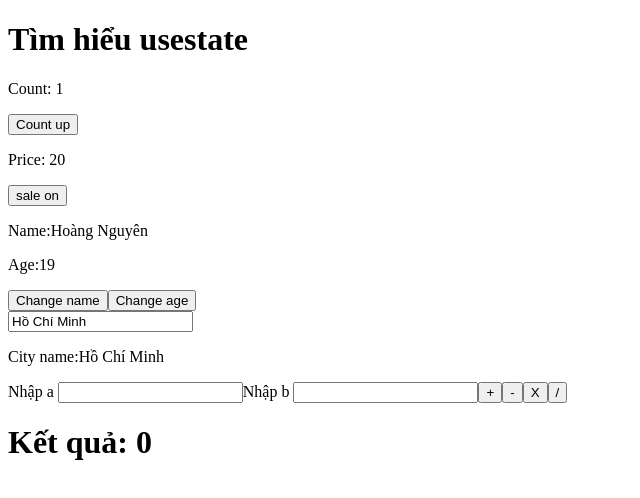
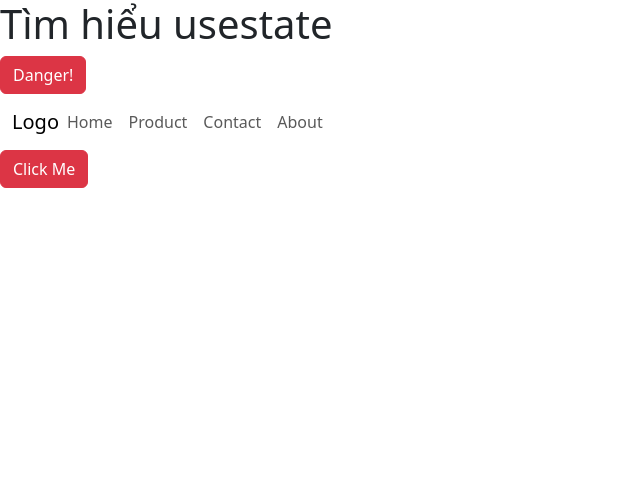
Before and after one commit to ngoctan1234/buoi3, a React (Create React App) app: page / in a window 1280 px wide. Shown: the top 498 px of the page, without its empty margins (0-640 px from the left). Built offline with nearby package versions, Linux system fonts and the light colour scheme.

Commit message:
tim hieu reactstrap

```diff
--- a/package.json
+++ b/package.json
@@ -6,9 +6,11 @@
     "@testing-library/jest-dom": "^5.17.0",
     "@testing-library/react": "^13.4.0",
     "@testing-library/user-event": "^13.5.0",
+    "bootstrap": "^5.3.3",
     "react": "^18.2.0",
     "react-dom": "^18.2.0",
     "react-scripts": "5.0.1",
+    "reactstrap": "^9.2.2",
     "web-vitals": "^2.1.4"
   },
   "scripts": {
--- a/src/App.js
+++ b/src/App.js
@@ -4,16 +4,13 @@ import Hook2 from './components/Hook2';
 import Hook3 from './components/Hook3';
 import Hook4 from './components/Hook4';
 import Hook5 from './components/Hook5';
+import Hook6 from './components/Hook6';
 
 const App = () => {
     return (
         <div>
             <h1>Tìm hiểu usestate</h1>
-            <Hook1 />
-            <Hook2 />
-            <Hook3 />
-            <Hook4 />
-            <Hook5 />
+            <Hook6 />
           </div>
     )
 }
--- /dev/null
+++ b/src/components/Hook6.js
@@ -0,0 +1,85 @@
+import React, { useState } from 'react';
+import { Button, Collapse, Form, FormGroup, Input, Label, Modal, ModalBody, ModalFooter, ModalHeader, Nav, NavItem, NavLink, Navbar, NavbarBrand, NavbarToggler } from 'reactstrap';
+const Hook6 = () => {
+    const [modal, setModal] = useState(false);
+
+    const toggle = () => setModal(!modal);
+    const [collapsed, setCollapsed] = useState(true);
+
+    const toggleNavbar = () => setCollapsed(!collapsed);
+    return (
+        <div>
+            <Button color="danger">Danger!</Button>
+            <Navbar color="faded" light expand="sm">
+                <NavbarBrand href="/" className="me-auto">
+                    Logo
+                </NavbarBrand>
+                <NavbarToggler onClick={toggleNavbar} className="me-2" />
+                <Collapse isOpen={!collapsed} navbar>
+                    <Nav navbar>
+                        <NavItem>
+                            <NavLink href="/components/">Home</NavLink>
+                        </NavItem>
+                        <NavItem>
+                            <NavLink href="https://github.com/reactstrap/reactstrap">
+                                Product
+                            </NavLink>
+                        </NavItem>
+                        <NavItem>
+                            <NavLink href="https://github.com/reactstrap/reactstrap">
+                                Contact
+                            </NavLink>
+                        </NavItem>
+                        <NavItem>
+                            <NavLink href="https://github.com/reactstrap/reactstrap">
+                                About
+                            </NavLink>
+                        </NavItem>
+                    </Nav>
+                </Collapse>
+            </Navbar>
+            <div>
+                <Button color="danger" onClick={toggle}>
+                    Click Me
+                </Button>
+                <Modal isOpen={modal} toggle={toggle} >
+                    <ModalHeader toggle={toggle}>Thông tin khách hàng</ModalHeader>
+                    <ModalBody>
+                        <Form>
+                            <FormGroup>
+                                <Label for="exampleEmail" hidden>Nhập tên </Label>
+                                <Input
+                                    id="exampleEmail"
+                                    name="email"
+                                    placeholder="Nhập tên"
+                                    type="email"
+                                />
+                            </FormGroup>
+                            <FormGroup>
+                                <Label for="exampleEmail" hidden>Nhập sdt </Label>
+                                <Input
+                                    id="exampleEmail"
+                                    name="email"
+                                    placeholder="Nhập sdt"
+                                    type="email"
+                                />
+                            </FormGroup>
+
+
+                        </Form>
+                    </ModalBody>
+                    <ModalFooter>
+                        <Button color="primary" onClick={toggle}>
+                            Mua ngay
+                        </Button>{' '}
+                        <Button color="secondary" onClick={toggle}>
+                            Cancel
+                        </Button>
+                    </ModalFooter>
+                </Modal>
+            </div>
+        </div>
+    );
+}
+
+export default Hook6;
--- a/src/index.js
+++ b/src/index.js
@@ -1,7 +1,7 @@
 import React from 'react';
 import ReactDOM from 'react-dom/client';
 import App from './App';
-
+import 'bootstrap/dist/css/bootstrap.min.css';
 
 
 const root = ReactDOM.createRoot(document.getElementById('root'));
```
Also changed, not shown: 1 other file (tests, documents, lock files or other folders).
